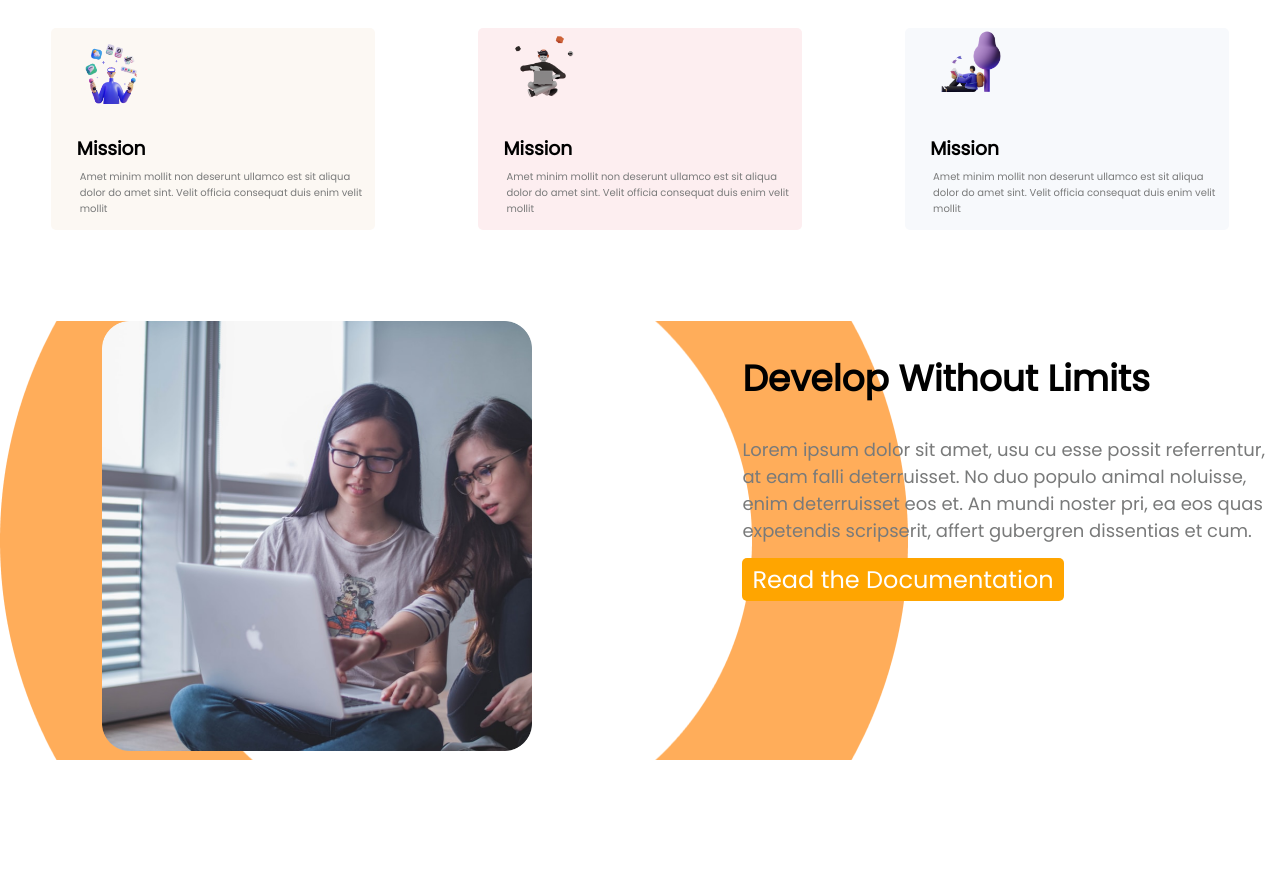
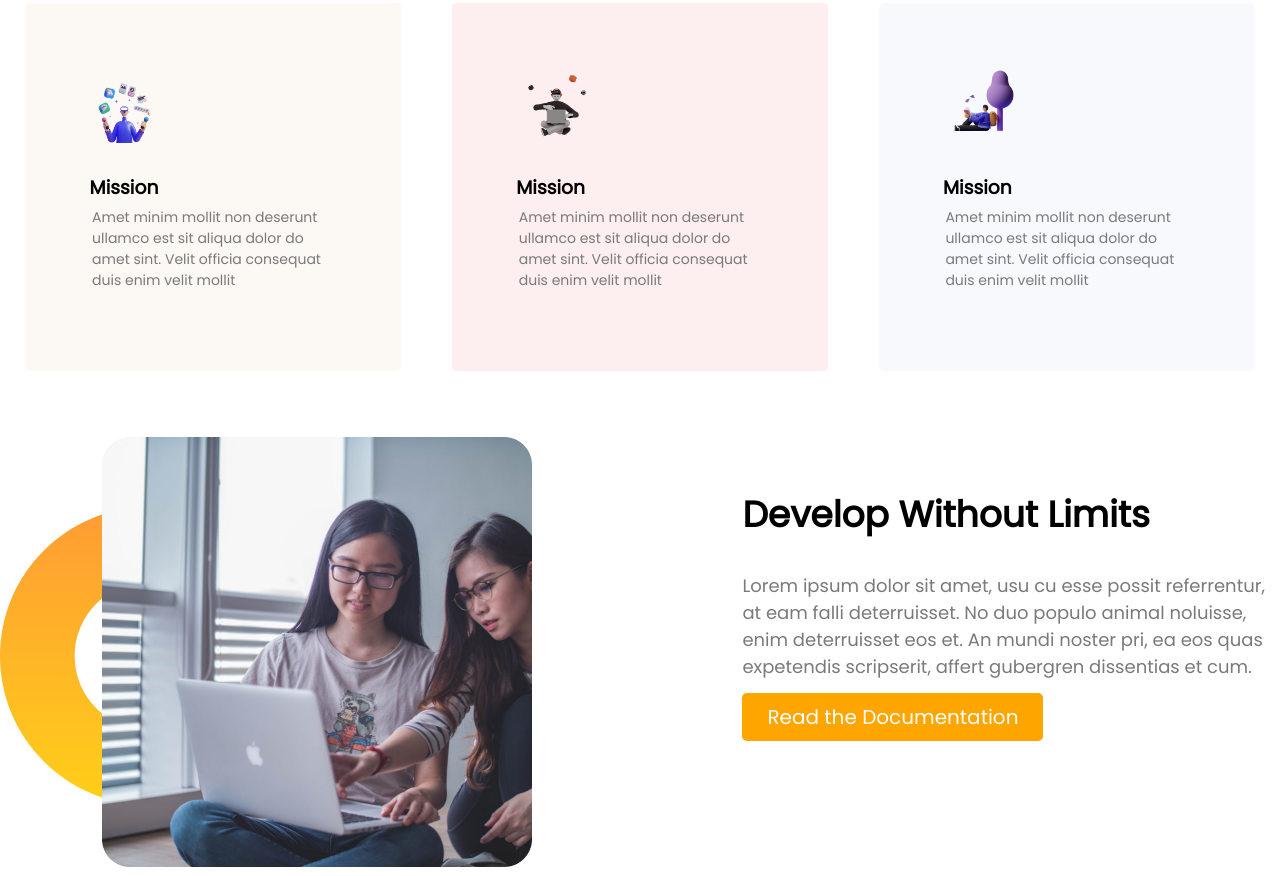
Before and after one commit to biplabsutradar/assignment-1, a plain HTML site: page index.html in a window 1280 px wide. Shown: the part 672-1548 px from the top of the page. Before the commit the page ends 1432 px from the top, so only its background shows below. Drawn offline with Linux system fonts and the light colour scheme.

Commit message:
something to add

```diff
--- a/index.html
+++ b/index.html
@@ -61,7 +61,7 @@
             <div class="third-half-width half-width">
                 <img class="third-imge" src="images/pictures/coding.png" alt="">
             </div>
-          <div class="third-half-width half-width">
+          <div class="third-half-width2 half-width">
              <h2>Develop Without Limits</h2>
              <p>Lorem ipsum dolor sit amet, usu cu esse possit referrentur, at eam falli
                 deterruisset. No duo populo animal noluisse, enim deterruisset eos et. An
--- a/style.css
+++ b/style.css
@@ -59,14 +59,14 @@ p{
     color:orange;
 }
 .half-width2{
-    width:30%;
-    margin:4%;
-    padding-left:2%;
+    width:32%;
+    margin:2%;
+    padding:5%;
     border-radius:5px;
 
 }
 .half-width2 p{
-    font-size: 10px;
+    font-size: 14px;
     margin-top: -16px;
     padding:1%
 }
@@ -87,7 +87,7 @@ p{
     display:flex;
     font-family: 'Poppins', sans-serif;
     margin-top:40px;
-    background-image: url(images/shapes/shape-1.png);
+    background-image: url(images/shapes/dream-bg.png);
     background-repeat:no-repeat;
     background-position:left;
 }
@@ -95,10 +95,10 @@ p{
     text-decoration:none;
     background-color: orange;
     border-radius:5px;
-    padding:5px 10px;
+    padding:10px 25px;
     margin-top:20%;
     color:white;
-    font: size 20px;
+    font-size: 20px;
 }
 .third-half-width h2{
     font: weight 700px;;
@@ -106,3 +106,6 @@ p{
 .third-half-width h2 p{
     font-size: 6px;
 }
+.third-half-width2{
+    margin-top:20px;
+}
```
Also changed, not shown: images/shapes/dream-bg.png (added).
